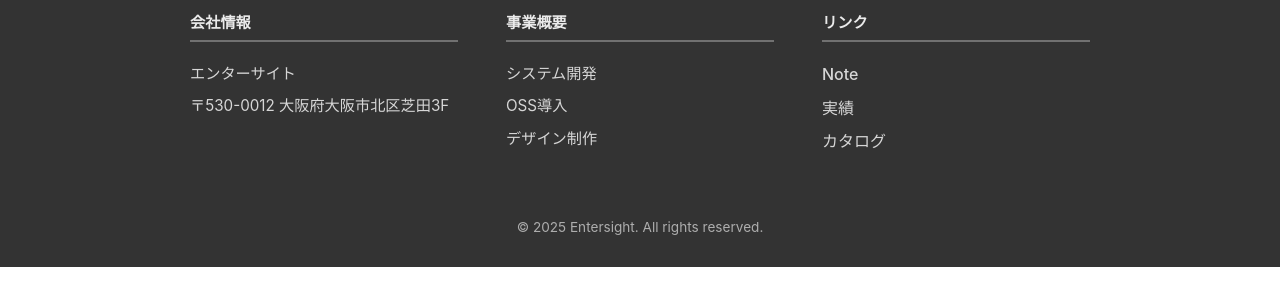
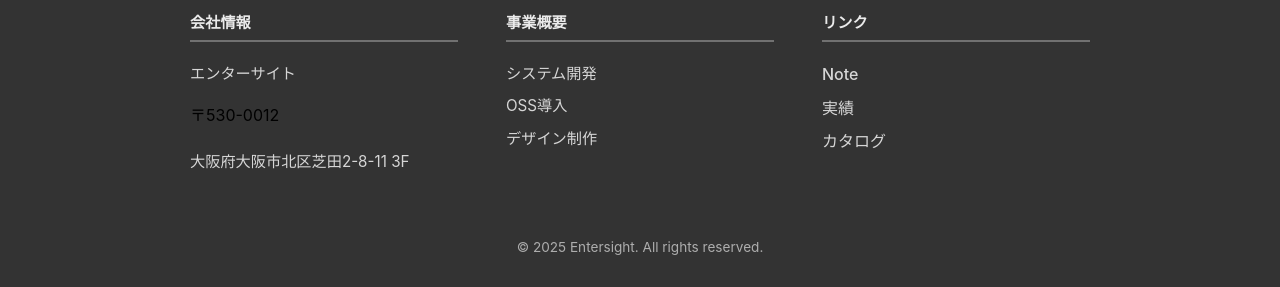
Before and after one commit to TakakiMoriguchi/entersight, an Astro site: page / in a window 1280 px wide. Shown: the part 8306-8593 px from the top of the page. Built offline with nearby package versions, Linux system fonts and the light colour scheme; Astro itself is replaced by a stand-in of ours; no server answers.

Commit message:
住所を２行に変更

```diff
--- a/src/components/common/Footer.astro
+++ b/src/components/common/Footer.astro
@@ -10,7 +10,8 @@ const currentYear = new Date().getFullYear();
       <div class="footer-info">
         <p class="footer-info-title">会社情報</p>
         <p class="footer-company">エンターサイト</p>
-        <p class="footer-address">〒530-0012 大阪府大阪市北区芝田3F</p>
+        <p class="footer-postal">〒530-0012</p>
+        <p class="footer-address">大阪府大阪市北区芝田2-8-11 3F</p>
       </div>
 
       <div class="footer-business-group">
```
